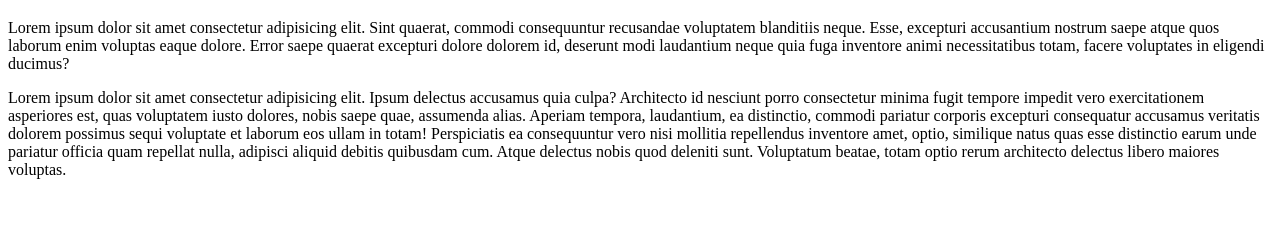
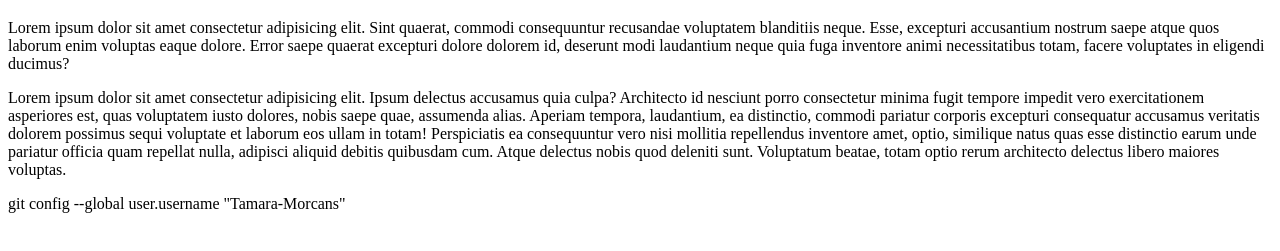
Before and after one commit to Tamara-Morcans/RepoPrueba, a plain HTML site: page hola3.html in a window 1280 px wide. Shown: the part 541-792 px from the top of the page. Drawn offline with Linux system fonts and the light colour scheme.

Commit message:
config log

```diff
--- a/hola3.html
+++ b/hola3.html
@@ -20,6 +20,7 @@
     <P>Lorem ipsum dolor sit amet consectetur adipisicing elit. Sint quaerat, commodi consequuntur recusandae voluptatem blanditiis neque. Esse, excepturi accusantium nostrum saepe atque quos laborum enim voluptas eaque dolore. Error saepe quaerat excepturi dolore dolorem id, deserunt modi laudantium neque quia fuga inventore animi necessitatibus totam, facere voluptates in eligendi ducimus?</P>
 
     <P>Lorem ipsum dolor sit amet consectetur adipisicing elit. Ipsum delectus accusamus quia culpa? Architecto id nesciunt porro consectetur minima fugit tempore impedit vero exercitationem asperiores est, quas voluptatem iusto dolores, nobis saepe quae, assumenda alias. Aperiam tempora, laudantium, ea distinctio, commodi pariatur corporis excepturi consequatur accusamus veritatis dolorem possimus sequi voluptate et laborum eos ullam in totam! Perspiciatis ea consequuntur vero nisi mollitia repellendus inventore amet, optio, similique natus quas esse distinctio earum unde pariatur officia quam repellat nulla, adipisci aliquid debitis quibusdam cum. Atque delectus nobis quod deleniti sunt. Voluptatum beatae, totam optio rerum architecto delectus libero maiores voluptas.</P>
+    git config --global user.username "Tamara-Morcans"
 
 </body>
 </html>
```
